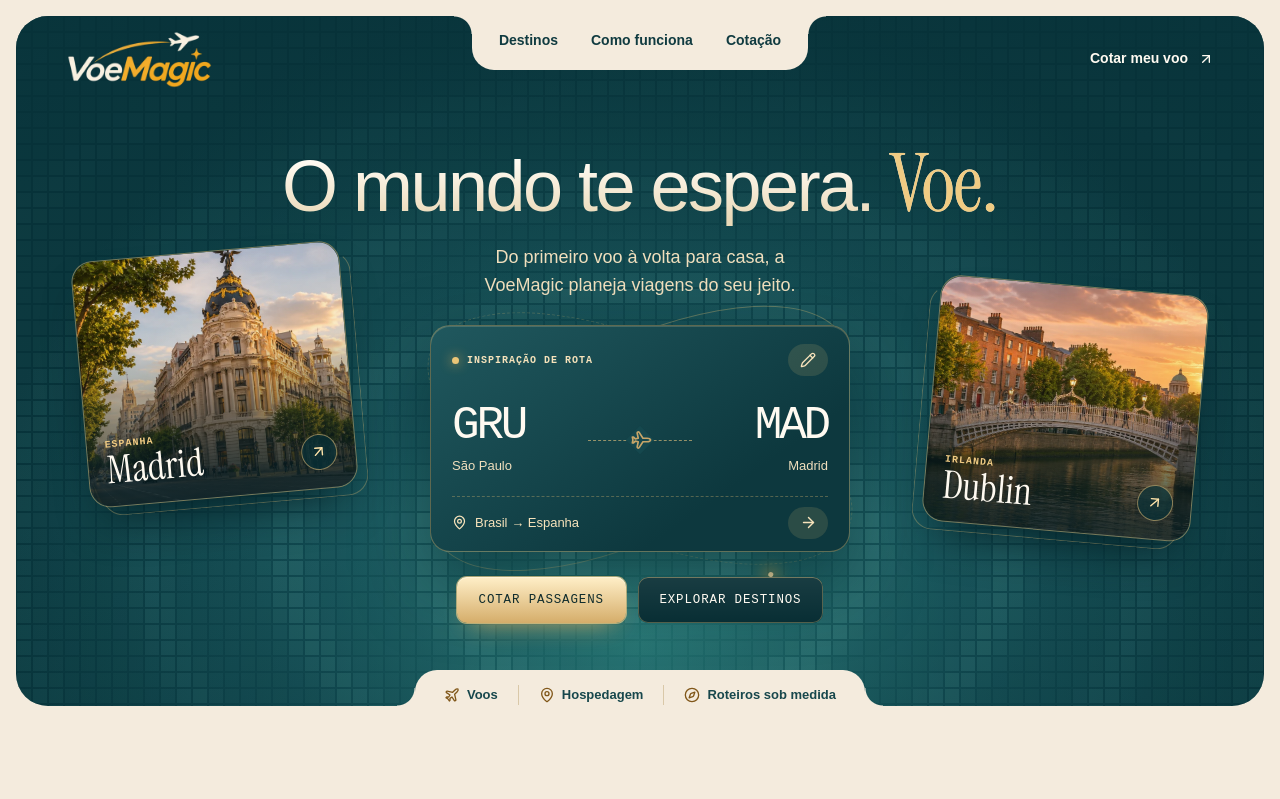
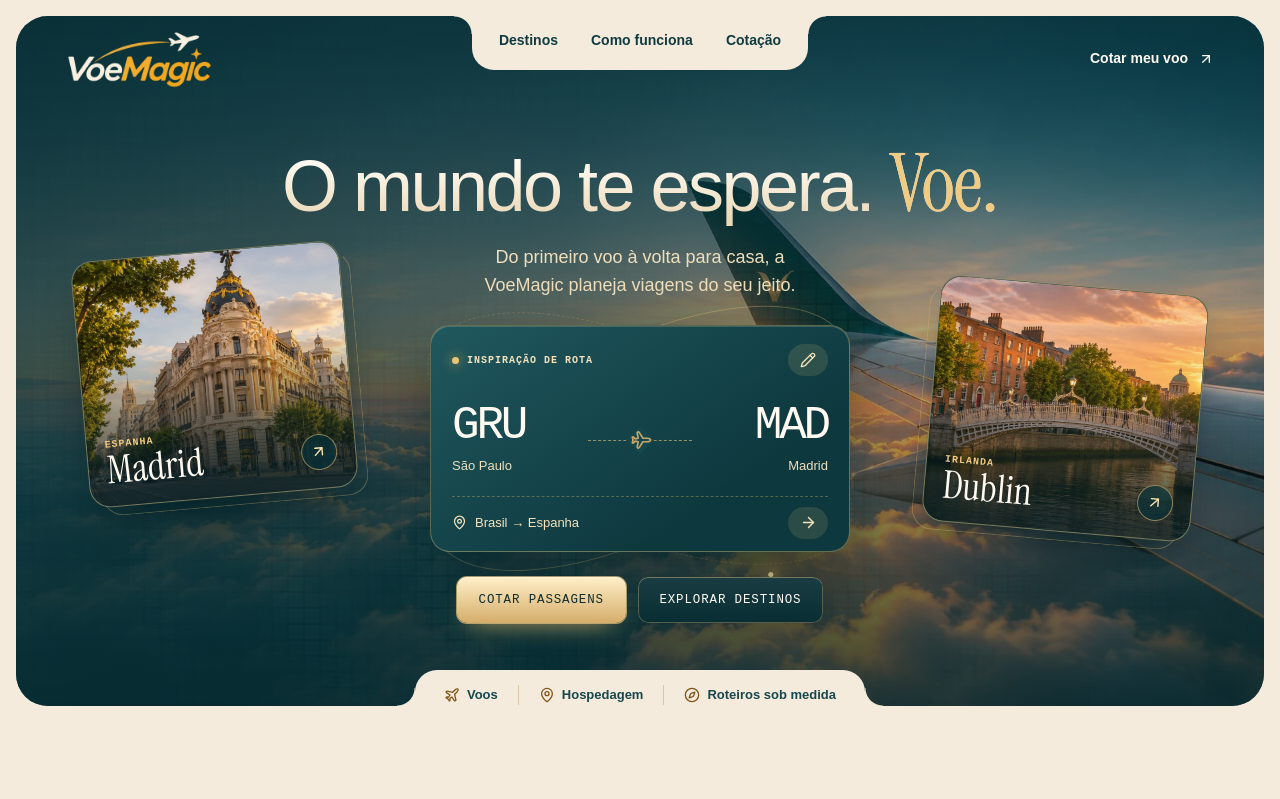
Before and after one commit to thomasgabbriel/voemagic, a React (Vite) app: page / in a window 1280 px wide. Shown: the top 799 px of the page. Built offline with nearby package versions, Linux system fonts and the light colour scheme.

Commit message:
Adiciona asa de avião ao fundo da hero desktop

```diff
--- a/src/styles.css
+++ b/src/styles.css
@@ -44,6 +44,16 @@ em { font-family: 'Instrument Serif', Georgia, serif; font-weight: 400; letter-s
 }
 .hero-scenes { display: none; }
 @media (min-width: 1100px) {
+  .hero {
+    background:
+      linear-gradient(90deg, #073239c7, #0732398c 44%, #07323924 77%),
+      url('/images/hero-wing.webp') center 52% / cover no-repeat,
+      var(--petrol-deep);
+  }
+  .hero::before {
+    background: linear-gradient(180deg, #06282e9c, #06282e36 38%, transparent 57%, #06282eb5);
+  }
+  .hero .pixel-field { opacity: .3; }
   .hero-scenes { display: block; position: absolute; inset: 0; z-index: 0; pointer-events: none; }
   .hero-scene {
     --scene-tilt: -5deg;
```
Also changed, not shown: public/images/hero-wing.webp (added), 1 other file (tests, documents, lock files or other folders).
